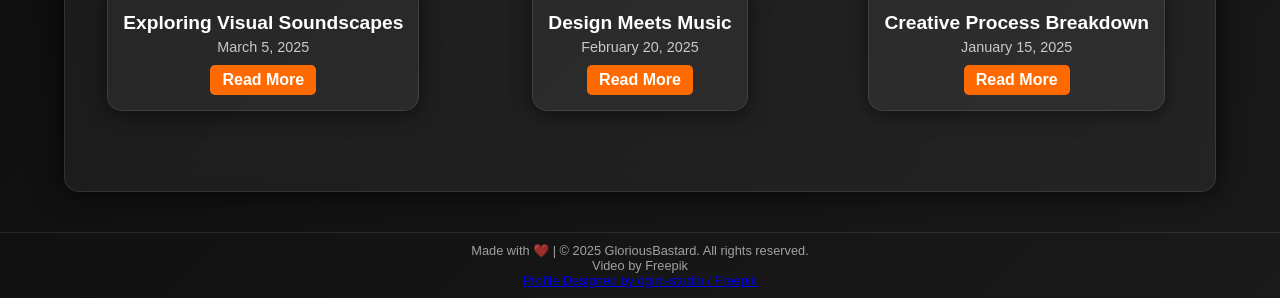
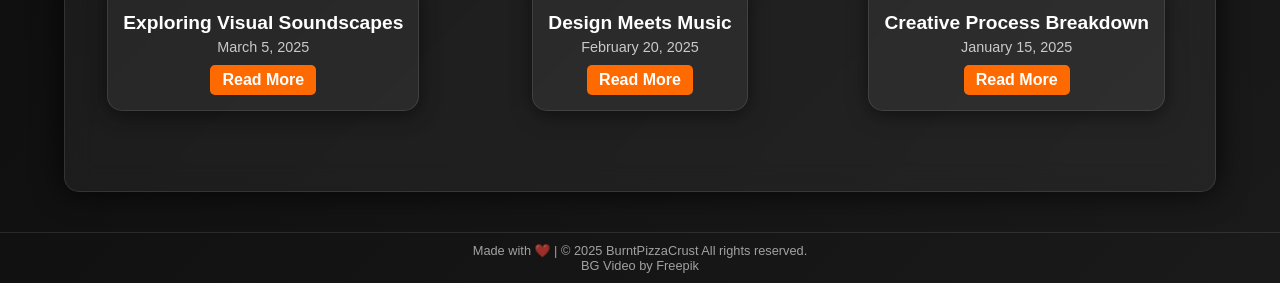
Before and after one commit to burntpizzacrust/burntpizzacrust.github.io, a plain HTML site: page index.html in a window 1280 px wide. Shown: the part 2203-2501 px from the top of the page. Drawn offline with Linux system fonts and the light colour scheme.

Commit message:
Update footer on index.html

```diff
--- a/index.html
+++ b/index.html
@@ -132,8 +132,7 @@
 
 <!-- Footer -->
 <div class="footer">
-    <p>Made with ❤️ | &copy; 2025 GloriousBastard. All rights reserved.<br>Video by Freepik</p>
-    <a href="http://www.freepik.com">Profile Designed by dgim-studio / Freepik</a>
+    <p>Made with ❤️ | &copy; 2025 BurntPizzaCrust All rights reserved.<br>BG Video by Freepik</p>
 </div>
 
 <script src="script.js"></script>
```
